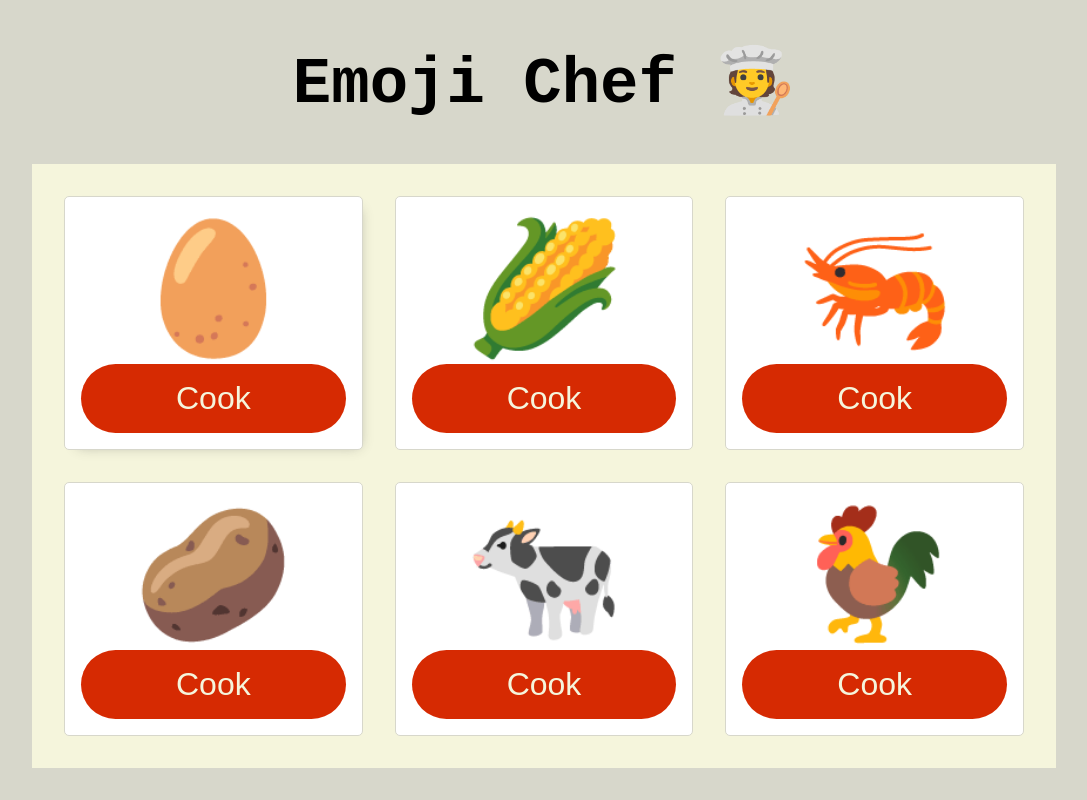
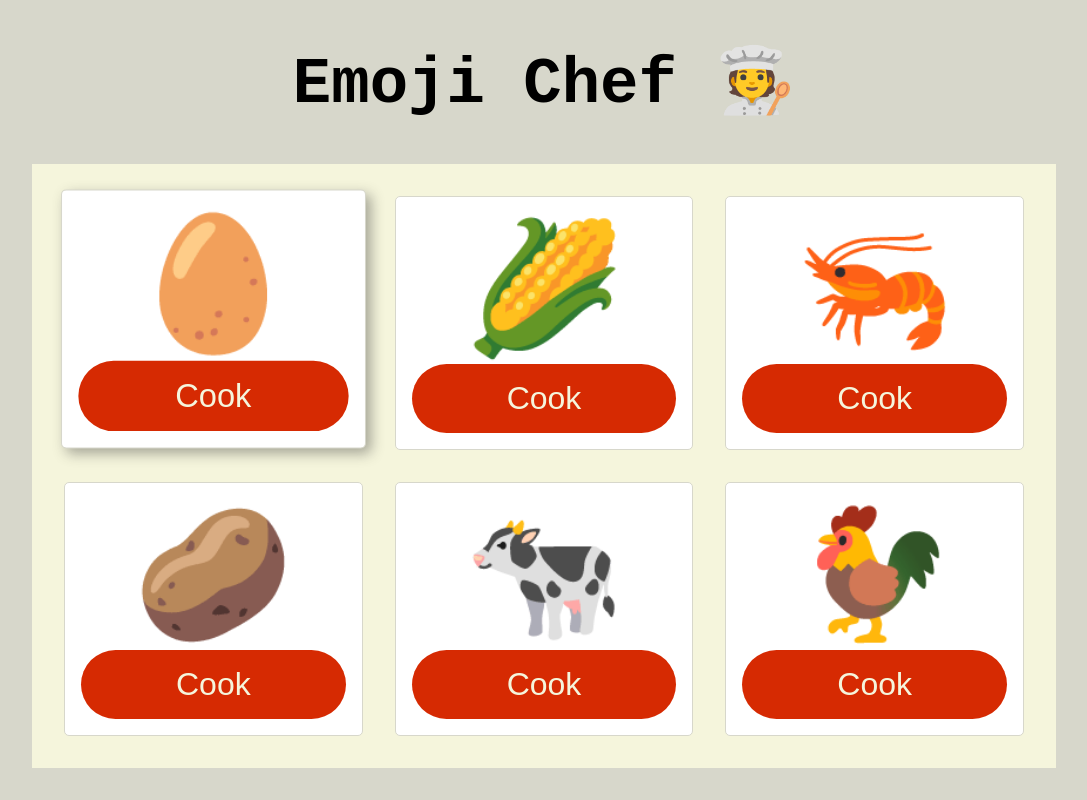
Before and after one commit to ebugbey/Emoji-Chef, a plain HTML site: page index.html in a window 1280 px wide. In both pictures the pointer is over the element 309 px from the left and 322 px from the top of the page. Shown: the whole page, without its empty margins (96-1183 px from the left). Drawn offline with Linux system fonts and the light colour scheme.

Commit message:
fun hover effects

```diff
--- a/style.css
+++ b/style.css
@@ -25,10 +25,12 @@ main {
   border-radius: 5px;
   padding: 1rem;
   text-align: center;
+  transition: all 0.3s;
 }
 
 .meal:hover {
-  box-shadow: 5px 5px 12px -9px rgba(56, 56, 56, 0.42);
+  box-shadow: 5px 5px 12px rgba(56, 56, 56, 0.42);
+  transform: scale(1.02) translateY(-0.25rem);
 }
 
 .dish {
```
